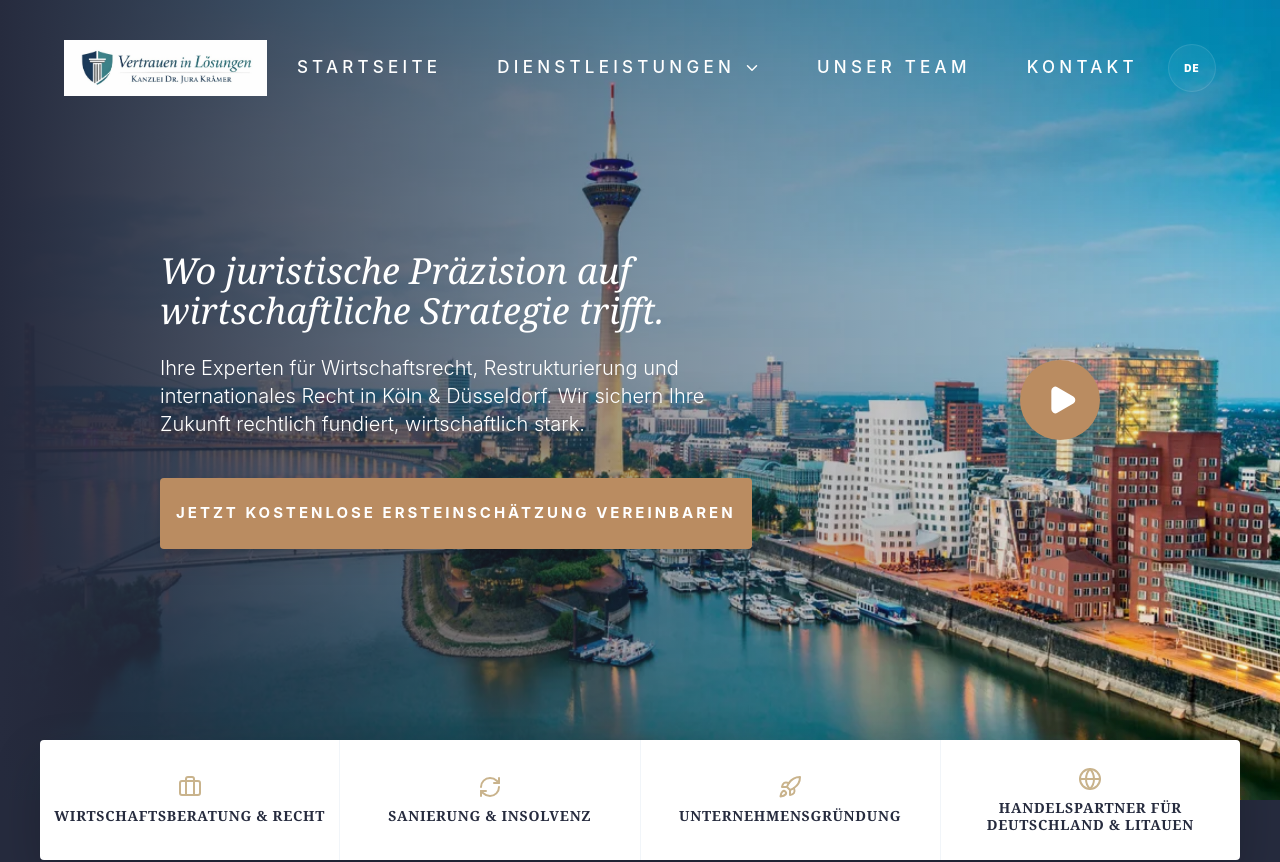
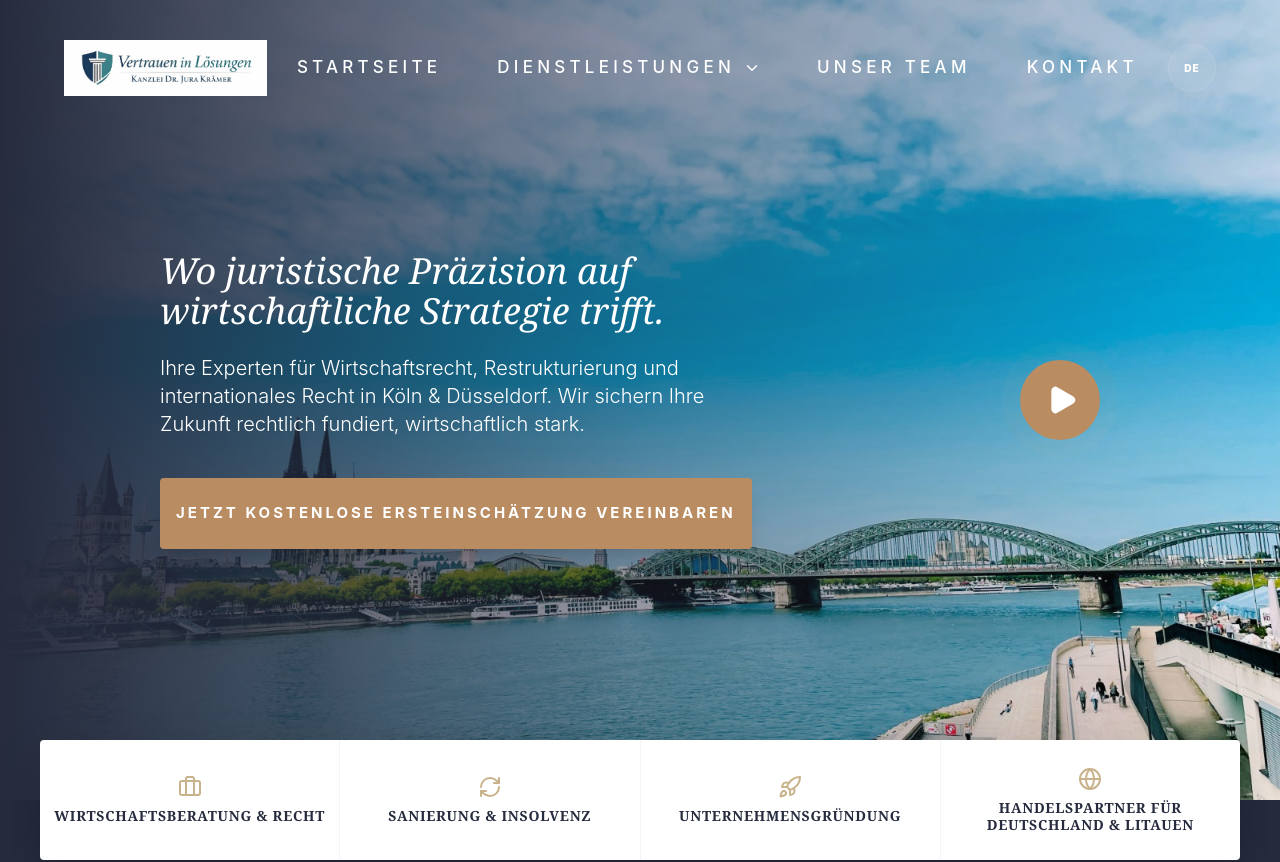
Before and after one commit to Saifobai/RaimondaLawFirm, a React (Vite) app in the folder frontend/: page / in a window 1280 px wide. Shown: the top 862 px of the page. Built offline with nearby package versions, Linux system fonts and the light colour scheme.

Commit message:
contact_us_

```diff
--- a/frontend/src/components/home/Hero.jsx
+++ b/frontend/src/components/home/Hero.jsx
@@ -8,7 +8,7 @@ import { useTranslation } from "react-i18next";
 import "swiper/css";
 import "swiper/css/navigation";
 
-import slide7 from "../../assets/slide_d_01.webp";
+import slide1 from "../../assets/slide_01.jpeg";
 
 import Video_Law from "../../assets/law_vid.mp4";
 
@@ -16,7 +16,7 @@ export default function Hero() {
   const { t } = useTranslation("hero");
   const [isVideoOpen, setIsVideoOpen] = useState(false);
 
-  const slides = [{ image: slide7 }];
+  const slides = [{ image: slide1 }];
   const icons = [Briefcase, RefreshCw, Rocket, Globe];
   const translatedBoxes = t("infoBoxes", { returnObjects: true }) || [];
 
```
